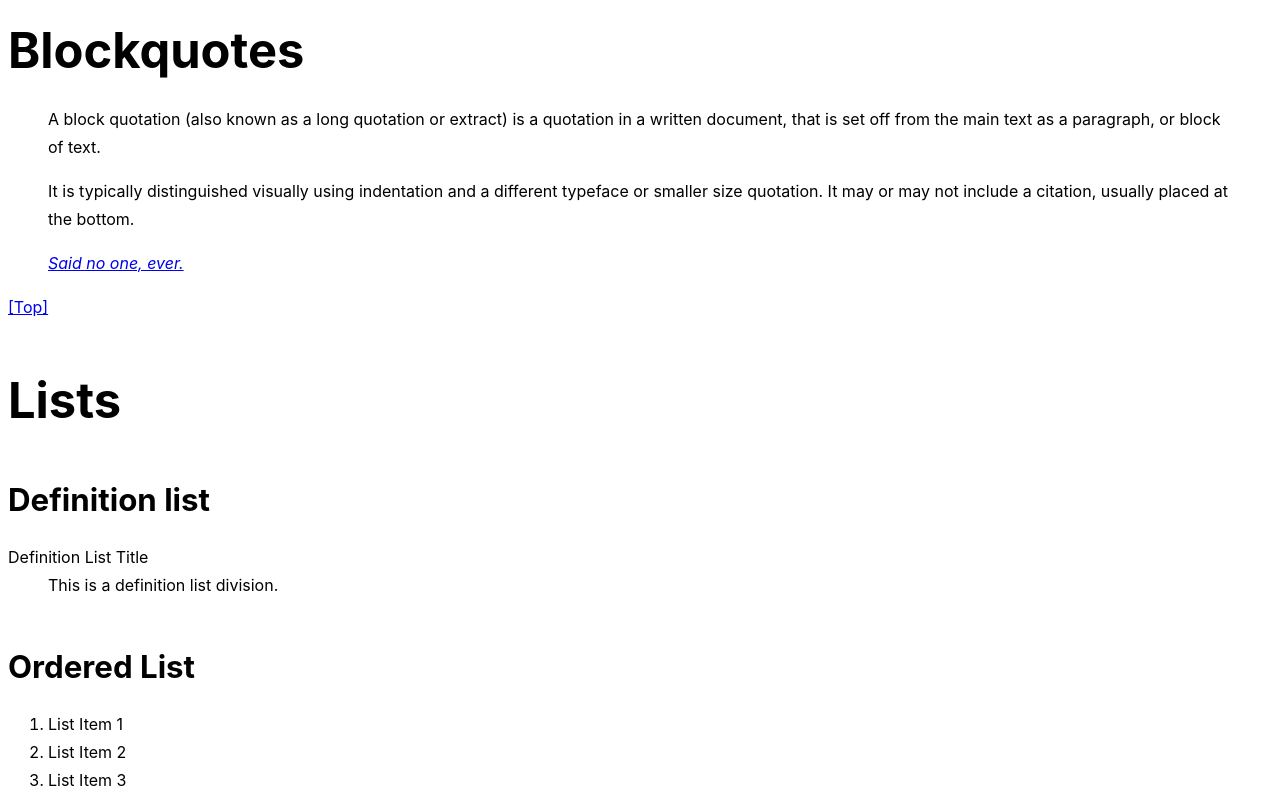
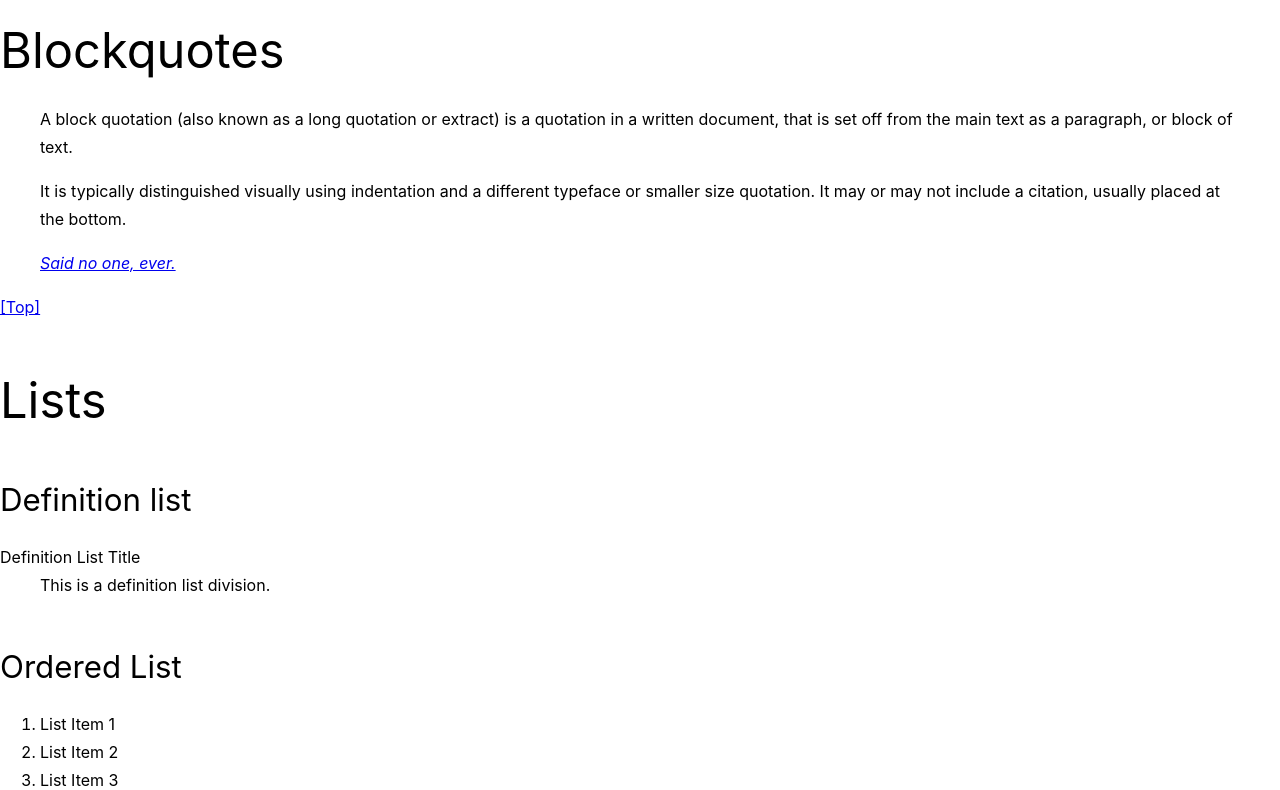
Before and after one commit to jamespatrickgibson/rise.css, a website: page index.html in a window 1280 px wide. Shown: the part 2010-2800 px from the top of the page. Drawn offline with Linux system fonts and the light colour scheme.

Commit message:
Added some semantic variables

```diff
--- a/rise.css
+++ b/rise.css
@@ -1,6 +1,3 @@
-/* Tokens: As CSS Custom Properties
-  ========================================================================== */
-
 /* Document
   ========================================================================== */
 html {
@@ -9,10 +6,11 @@ html {
 
 body {
   background: var(--body-bg-color);
+  color: var(--body-color);
   font-family: var(--body-family);
   font-weight: var(--body-font-weight);
-  color: var(--body-color);
   line-height: var(--body-line-height);
+  margin: var(--body-margin);
 }
 
 /* Headings
@@ -67,8 +65,12 @@ blockquote cite a {
 a {
 }
 
+strong {
+  font-weight: var(--strong-font-weight);
+}
+
 small {
-  font-size: var(--type-scale-6);
+  font-size: --small-font-size;
 }
 
 /* Document Structural Elements
--- a/rise.theme.css
+++ b/rise.theme.css
@@ -64,13 +64,16 @@
   --body-line-height: 1.75;
   --body-bg-color: var(--white);
   --body-color: var(--black);
+  --body-margin: 0;
 
   --heading-family: inherit;
-  --heading-weight: var(--weight-bold);
+  --heading-weight: var(--weight-normal);
   --heading-margin: 3rem 0 1.38rem;
   --heading-line-height: 1.3;
 
   --paragraph-margin-bottom: 1rem;
 
-  /* Structure */
+  /* Inline Elements */
+  --strong-font-weight: var(--weight-bold);
+  --small-font-size: var(--type-scale-6);
 }
```
